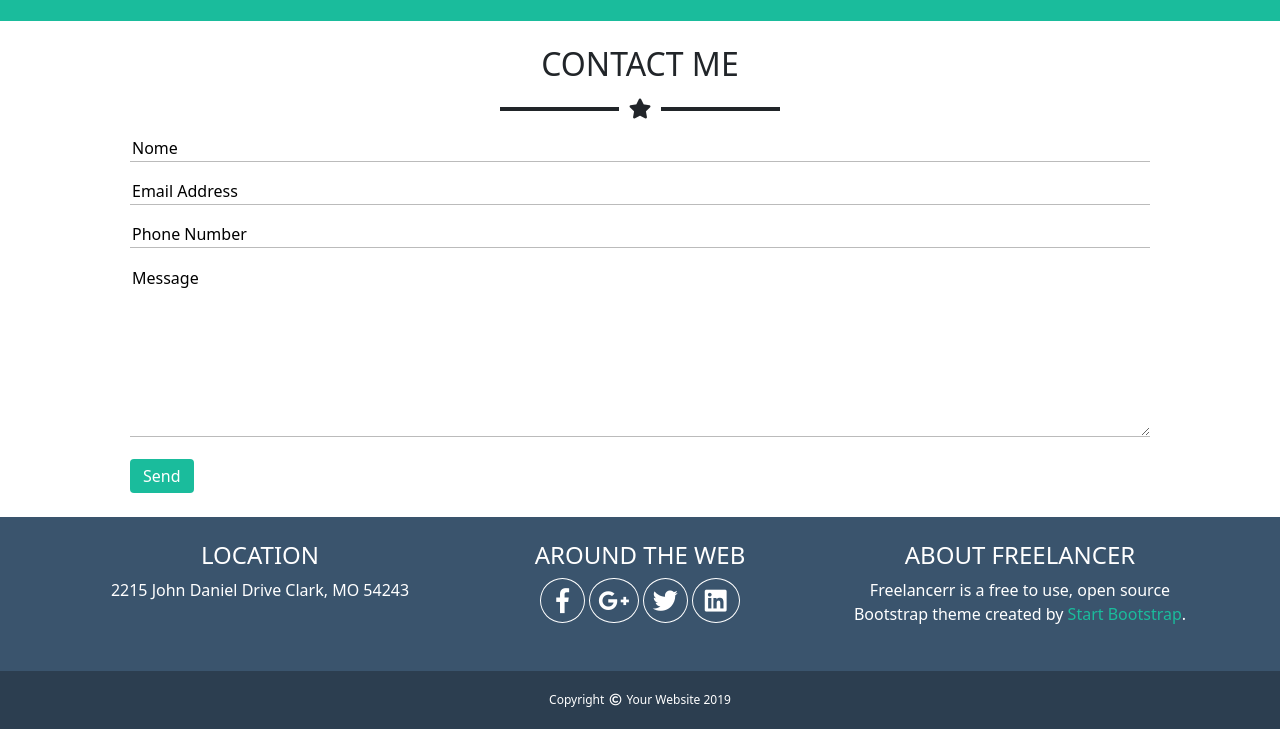
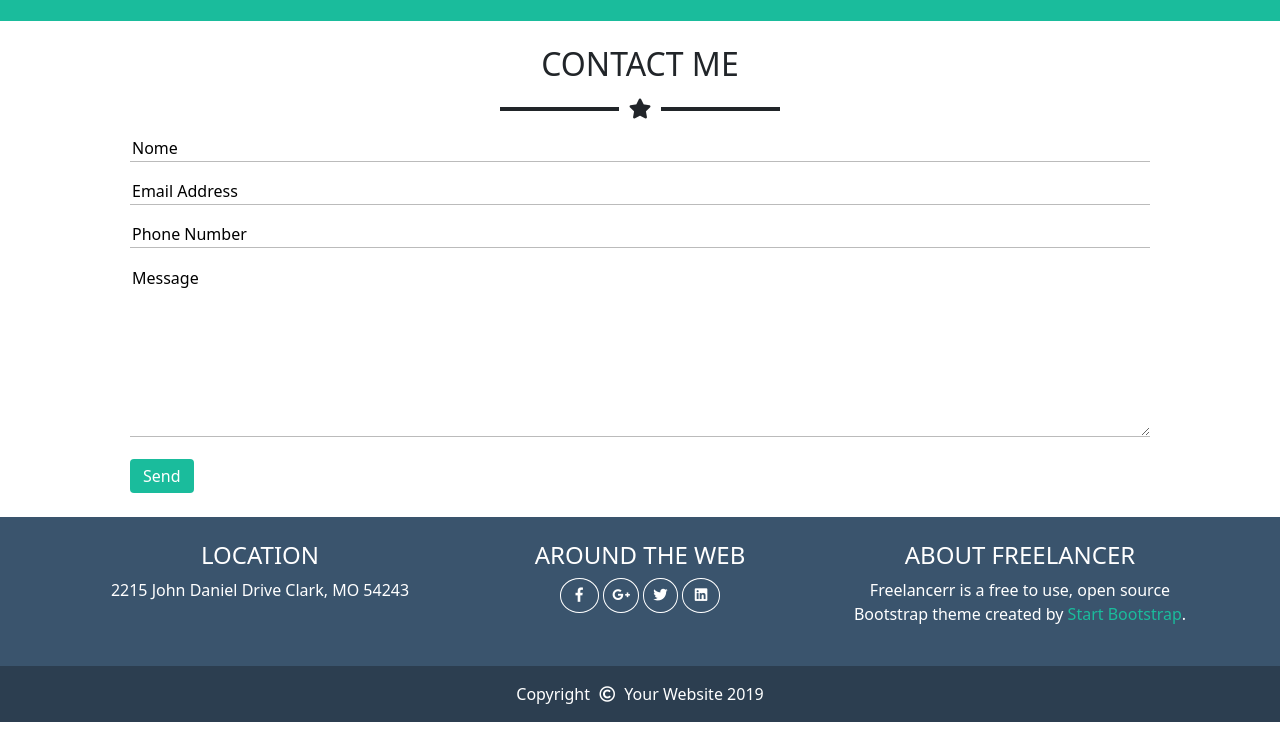
Before and after one commit to ThubeesanKugathas/html-css-bootstrap-freelancer, a plain HTML site: page index.html in a window 1280 px wide. Shown: the part 1372-2101 px from the top of the page. Drawn offline with nearby package versions, Linux system fonts and the light colour scheme.

Commit message:
fix footer html/css

```diff
--- a/css/style.css
+++ b/css/style.css
@@ -108,7 +108,7 @@ input {
 
 /* ultima parte  */
 .ms_logo {
-    font-size: 25px;
+    font-size: 90%;
     padding: 9px;
     border: 1px solid #fff;
     border-radius: 50%;
@@ -137,17 +137,12 @@ input {
 
 .ms_green-text:hover {
     text-decoration: underline;
+
 }
 
+
+
 /* --------------------------FOOTER-------------------------------------- */
-.ms_vertical-align {
-    display: flex;
-    justify-content: center;
-    align-items: center;
-    height: 100%;
-    font-size: 12px;
-    padding: 20px 0;
-}
 
 .ms_spacing-logo {
     margin: 0 5px;
--- a/index.html
+++ b/index.html
@@ -196,10 +196,8 @@
 
     </main>
 
-    <footer>
-        <div class="ms_vertical-align">
-            Copyright <i class="far fa-copyright ms_spacing-logo"></i> Your Website 2019
-        </div>
+    <footer class="text-center py-3">
+        <span>Copyright <i class="far fa-copyright ms_spacing-logo"></i> Your Website 2019</span>
     </footer>
 
 
```
